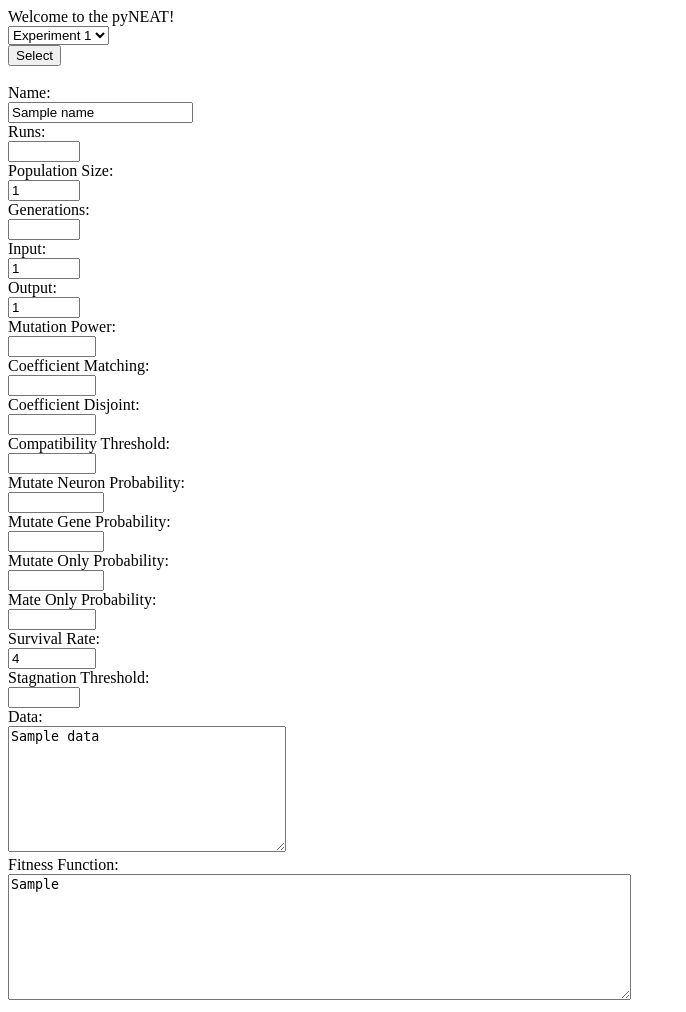
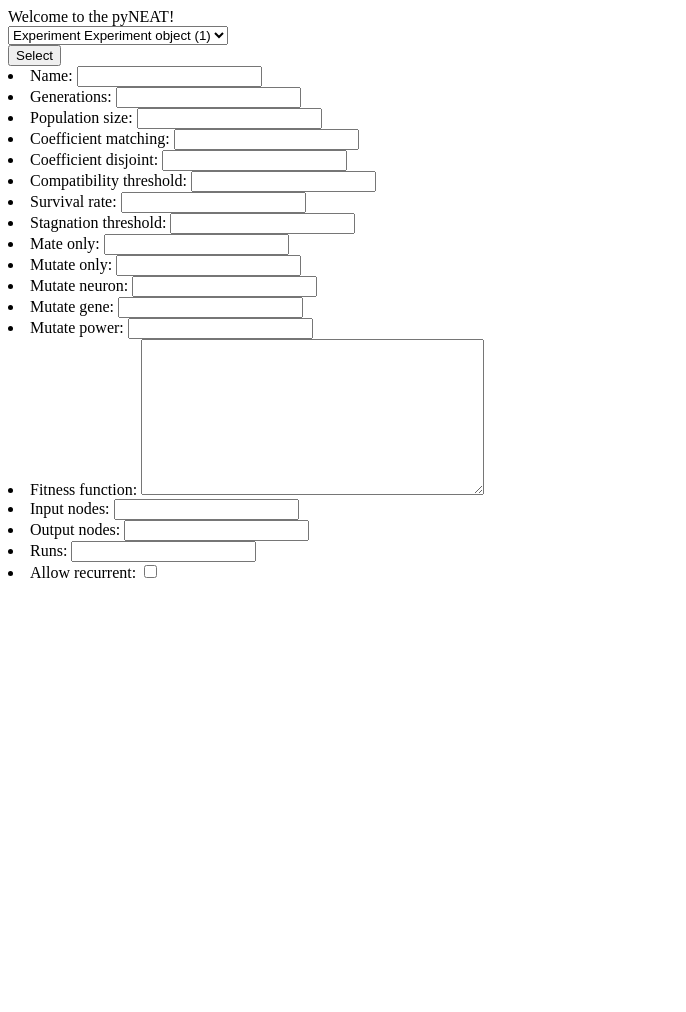
Before and after one commit to jasonb5/pyneat-web, a Django app: template neatweb/templates/neatweb/experiments.html in a window 1280 px wide. Shown: the whole page, without its empty margins (0-686 px from the left). After the commit the page ends 578 px from the top, so only its background shows below. Run offline with Django 3.2, Linux system fonts and the light colour scheme; tables that the repository leaves empty hold one stand-in row (values such as "Sample post"); the template is opened without the code that fills it: values that come from a table or form of the project are taken from there, most other values are stand-ins (such as "Sample title", 1, 10 or a date in 2020); some libraries are stand-ins or nearby versions.

Commit message:
Adds experiment form and updates the view.

```diff
--- /dev/null
+++ b/neatweb/forms.py
@@ -0,0 +1,21 @@
+from django import forms
+
+class ExperimentForm(forms.Form):
+    name = forms.CharField()
+    generations = forms.IntegerField()
+    population_size = forms.IntegerField()
+    coefficient_matching = forms.DecimalField()
+    coefficient_disjoint = forms.DecimalField()
+    compatibility_threshold = forms.DecimalField()
+    survival_rate = forms.DecimalField()
+    stagnation_threshold = forms.IntegerField()
+    mate_only = forms.DecimalField()
+    mutate_only = forms.DecimalField()
+    mutate_neuron = forms.DecimalField()
+    mutate_gene = forms.DecimalField()
+    mutate_power = forms.DecimalField()
+    fitness_function = forms.CharField(widget=forms.Textarea)
+    input_nodes = forms.IntegerField()
+    output_nodes = forms.IntegerField()
+    runs = forms.IntegerField()
+    allow_recurrent = forms.BooleanField(required=False)
--- a/neatweb/models.py
+++ b/neatweb/models.py
@@ -5,6 +5,9 @@
 class Experiment(models.Model):
     name = models.CharField(max_length=64)
     config = models.TextField()
+
+    def from_json(self):
+        return json.loads(config)
 
 class Population(models.Model):
     rel_index = models.IntegerField()
--- a/neatweb/templates/neatweb/experiments.html
+++ b/neatweb/templates/neatweb/experiments.html
@@ -1,57 +1,29 @@
 {% extends "base.html" %}
 
 {% block content %}
-Welcome to the pyNEAT!<br>
 
+<div>
+Welcome to the pyNEAT!
+<div>
+
+{% if exp_list %}
   <select id="experiments">
   {% for e in exp_list %}
-  <option value="{{ e.id }}">Experiment {{ e.id }}</option>
+    <option value="{{ e }}">Experiment {{ e }}</option>
   {% endfor %}
   </select>
 
   {% with sel=exp_list|first %}
-<form id="exp_form" action="/neat/experiment-{{ sel.id }}">
+    <form id="exp_form" action="/neat/experiment-{{ sel }}">
       <input type="submit" value="Select">
     </form>
   {% endwith %}
+{% else %}
+  No experiments have been run.
+{% endif %}
 
-<br>
-
-Name:<br>
-<input type="text" id="name" value="{{ name }}"><br>
-Runs:<br>
-<input type="number" id="runs" min="0" max="1000" step="1" value="{{ conf.runs }}"><br>
-Population Size:<br>
-<input type="number" id="pop_size" min="0" max="1000" step="1" value="{{ conf.pop_size }}"><br>
-Generations:<br>
-<input type="number" id="generations" min="0" max="1000" step="1" value="{{ conf.generations }}"><br>
-Input:<br>
-<input type="number" id="input" min="0" max="1000" step="1" value="{{ conf.num_input }}"><br>
-Output:<br>
-<input type="number" id="output" min="0" max="1000" step="1" value="{{ conf.num_output }}"><br>
-Mutation Power:<br>
-<input type="number" id="mut_power" min="0" max="1000" step="0.1" value="{{ conf.mutate_power }}"><br>
-Coefficient Matching:<br>
-<input type="number" id="coef_matching" min="0" max="1000" step="0.1" value="{{ conf.coef_matching }}"><br>
-Coefficient Disjoint:<br>
-<input type="number" id="coef_disjoin" min="0" max="1000" step="0.1" value="{{ conf.coef_disjoint }}"><br>
-Compatibility Threshold:<br>
-<input type="number" id="compat_threshold" min="0" max="1000" step="0.1" value="{{ conf.compat_threshold }}"><br>
-Mutate Neuron Probability:<br>
-<input type="number" id="mut_neuron" min="0" max="1000" step="0.01" value="{{ conf.mutate_neuron_prob }}"><br>
-Mutate Gene Probability:<br>
-<input type="number" id="mut_gene" min="0" max="1000" step="0.01" value="{{ conf.mutate_gene_prob }}"><br>
-Mutate Only Probability:<br>
-<input type="number" id="mut_only"min="0" max="1000" step="0.01" value="{{ conf.mutate_only_prob }}"><br>
-Mate Only Probability:<br>
-<input type="number" id="mate_only" min="0" max="1000" step="0.1" value="{{ conf.mate_only_prob }}"><br>
-Survival Rate:<br>
-<input type="number" id="survival" min="0" max="1000" step="0.1" value="{{ conf.survival_rate }}"><br>
-Stagnation Threshold:<br>
-<input type="number" id="stagnation" min="0" max="1000" step="1" value="{{ conf.stagnation_threshold }}"><br>
-Data:<br>
-<textarea id="data" rows="8" cols="32">{{ conf.data }}</textarea><br>
-Fitness Function:<br>
-<textarea id="fitness" rows="8" cols="75">{{ conf.fitness_func }}</textarea><br>
+<div>
+  {{ form.as_ul }}
+</div>
 
 {% endblock %}
```
Also changed, not shown: neatweb/views.py (+29 -3 lines). Lines whose indentation alone changed are shown as unchanged.
